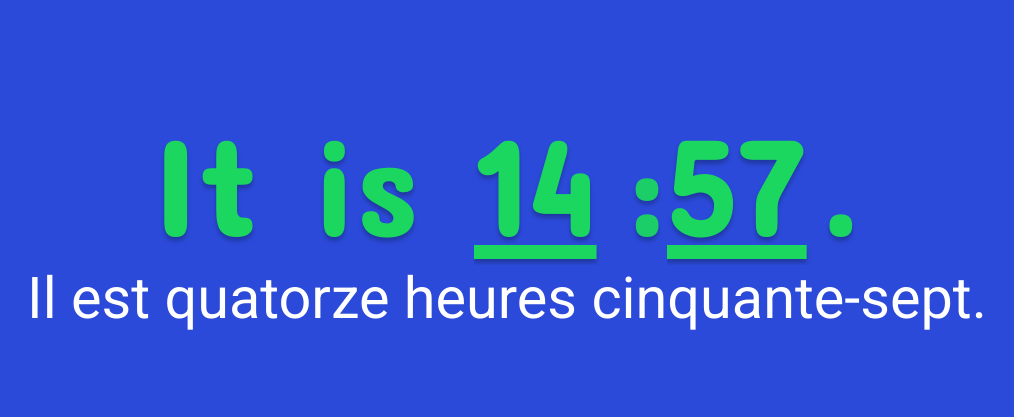
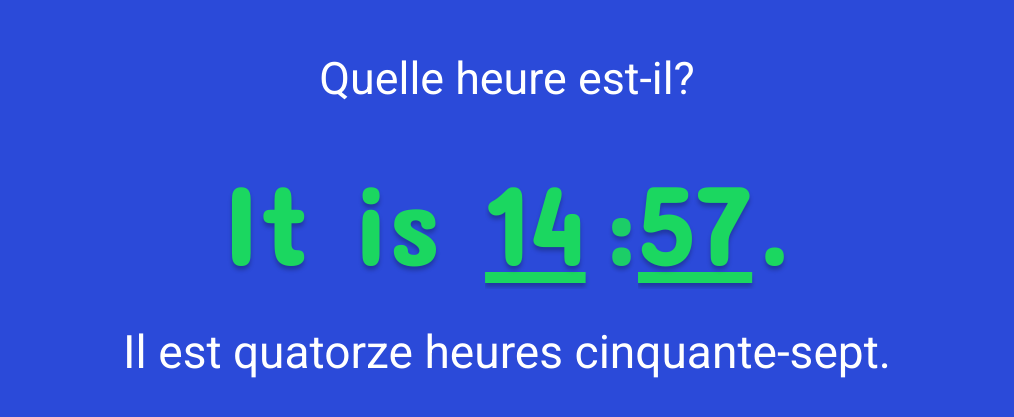
Before and after one commit to 80000K/Time-in-French, a Vue app: page / in a window 1280 px wide. Shown: the part 193-610 px from the top of the page, without its empty margins (133-1147 px from the left). Built offline with nearby package versions, Linux system fonts and the light colour scheme.

Commit message:
Add 'What time is it?' prompt and match spacing with design

```diff
--- a/src/App.vue
+++ b/src/App.vue
@@ -1,5 +1,6 @@
 <template>
   <div>
+    <Prompt />
     <FromTime :time="time" />
     <ToTime :time="time" />
   </div>
@@ -8,10 +9,11 @@
 <script>
 import FromTime from './components/FromTime'
 import ToTime from './components/ToTime'
+import Prompt from './components/Prompt.vue'
 
 export default {
   name: 'App',
-  components: { FromTime, ToTime },
+  components: { FromTime, ToTime, Prompt },
   computed: {
     time () {
       this.$store.dispatch('tick');
--- a/src/components/FromTime/NumberInput.vue
+++ b/src/components/FromTime/NumberInput.vue
@@ -88,7 +88,7 @@
 <style scoped>
   .number-input input {
     all: inherit;
-    width: 12vw;
+    width: 9.4vw;
     text-decoration: underline;
   }
 </style>
--- a/src/components/FromTime/index.vue
+++ b/src/components/FromTime/index.vue
@@ -50,7 +50,8 @@
 
   .from-time {
     display: flex;
-    font-size: 11vw;
+    font-size: 9vw;
+    margin-bottom: 36px;
     justify-content: center;
     color: var(--highlight-color);
     font-family: "Concert One", sans-serif;
--- /dev/null
+++ b/src/components/Prompt.vue
@@ -0,0 +1,11 @@
+<template>
+  <div class="fromage-prompt">Quelle heure est-il?</div>
+</template>
+
+<style scoped>
+  .fromage-prompt {
+    font-size: 3.5vw;
+    text-align: center;
+    margin-bottom: 48px;
+  }
+</style>
--- a/src/components/ToTime/index.vue
+++ b/src/components/ToTime/index.vue
@@ -19,7 +19,7 @@
 
 <style scoped>
   .to-time {
-    font-size: 4.5vw;
+    font-size: 3.6vw;
     display: flex;
     justify-content: center;
   }
```
